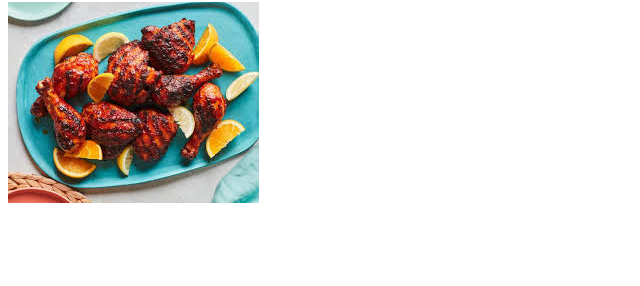
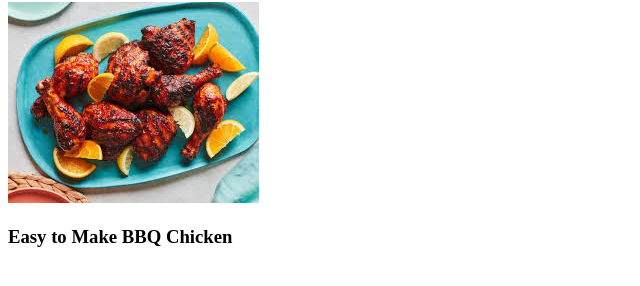
Before and after one commit to adilshads/odin-recipes, a plain HTML site: page recipes/bbq-chicken.html in a window 1280 px wide. Shown: the part 78-364 px from the top of the page, without its empty margins (0-640 px from the left). Drawn offline with Linux system fonts and the light colour scheme.

Commit message:
Header added to body to introduce recipe

```diff
--- a/recipes/bbq-chicken.html
+++ b/recipes/bbq-chicken.html
@@ -10,5 +10,7 @@
 
         <img src="../img/bbq-chicken.jpg" alt="Deep red cooken bbq chicken with charcoal
         grill marks and mixed with quarter lemon slices">
+
+        <h3>Easy to Make BBQ Chicken</h3>
     </body>
 </html>
```
